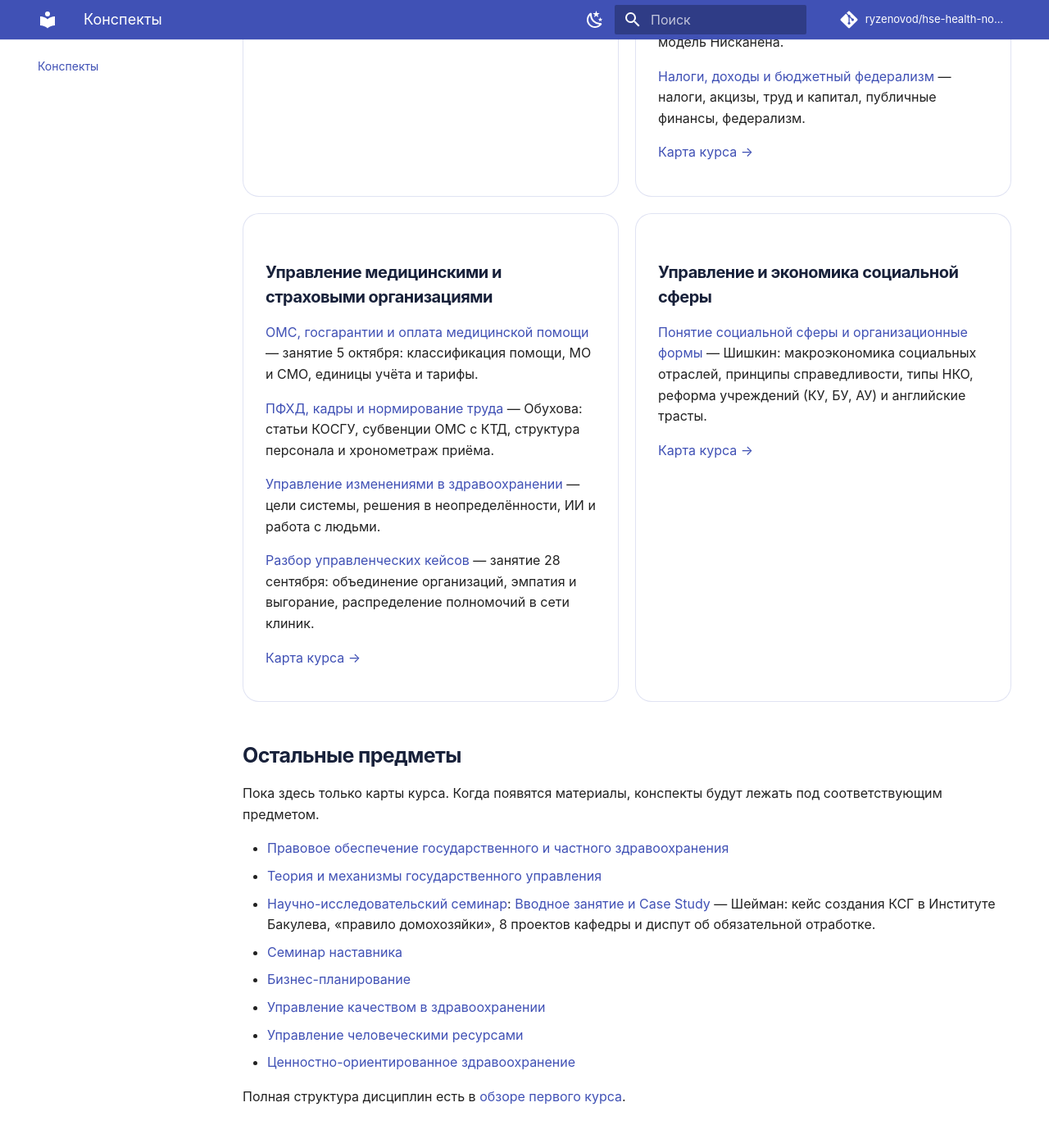
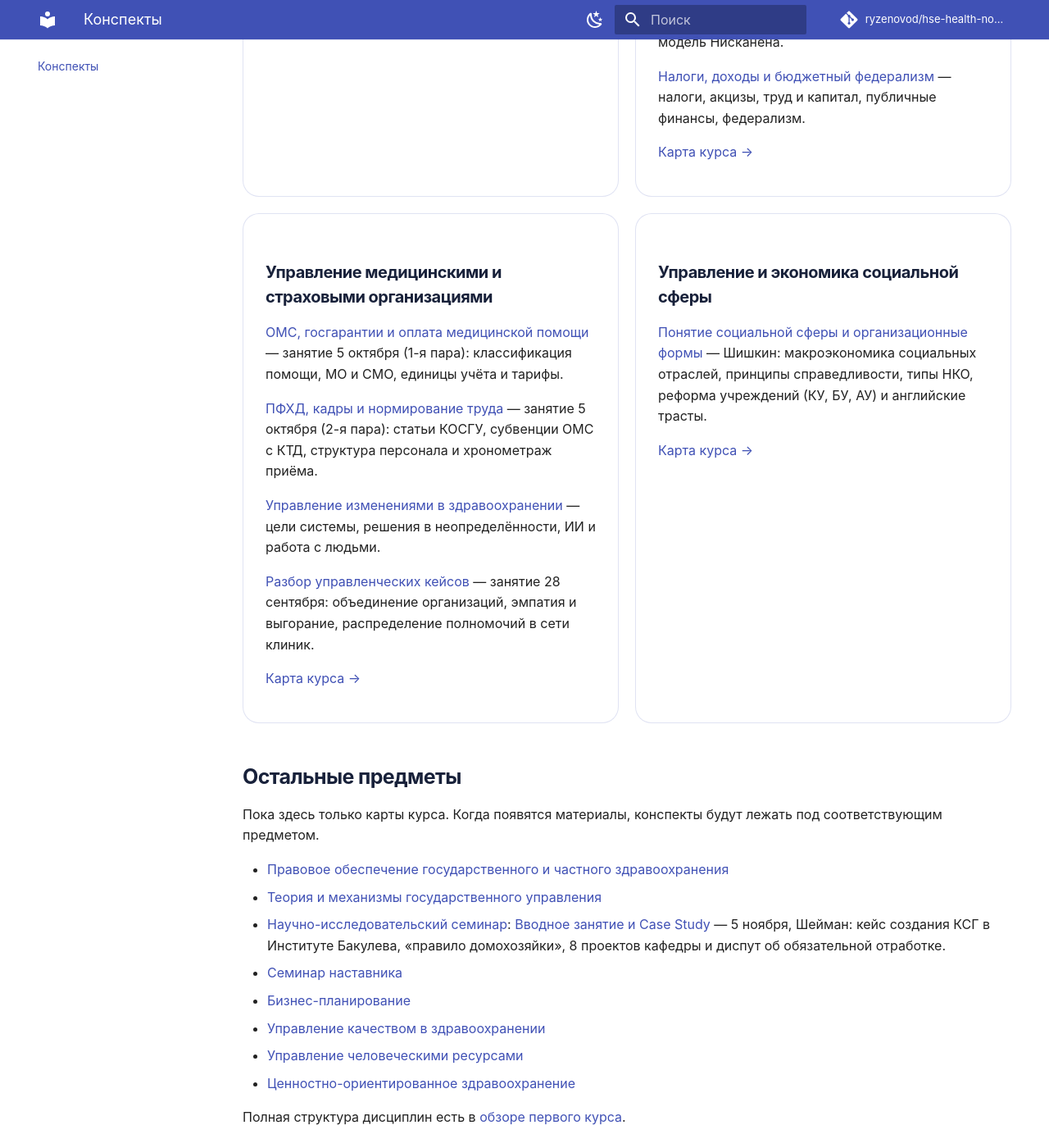
Before and after one commit to ryzenovod/hse-health-notes, an MkDocs documentation site: the page built from docs/year-1/notes.md, in a window 1280 px wide and 1400 px high, scrolled down 1241 px. Shown: the whole window at 82% size. Built offline with MkDocs 1.6.1 and Material for MkDocs 9.7.7, drawn with Linux system fonts in a browser that asks for light colours; before the commit the page ends 2615 px from its top, so only the background shows below that.

Commit message:
Clarify exact lecture dates and pairs: Obukhova (Oct 5) and Sheiman (Nov 5)

```diff
--- a/docs/year-1/notes.md
+++ b/docs/year-1/notes.md
@@ -65,9 +65,9 @@ hide:
 
 ### Управление медицинскими и страховыми организациями
 
-[ОМС, госгарантии и оплата медицинской помощи](medical-organizations-oms-and-tariffs.md) — занятие 5 октября: классификация помощи, МО и СМО, единицы учёта и тарифы.
+[ОМС, госгарантии и оплата медицинской помощи](medical-organizations-oms-and-tariffs.md) — занятие 5 октября (1-я пара): классификация помощи, МО и СМО, единицы учёта и тарифы.
 
-[ПФХД, кадры и нормирование труда](medical-organizations-pfhd-and-staffing.md) — Обухова: статьи КОСГУ, субвенции ОМС с КТД, структура персонала и хронометраж приёма.
+[ПФХД, кадры и нормирование труда](medical-organizations-pfhd-and-staffing.md) — занятие 5 октября (2-я пара): статьи КОСГУ, субвенции ОМС с КТД, структура персонала и хронометраж приёма.
 
 [Управление изменениями в здравоохранении](healthcare-management-and-change.md) — цели системы, решения в неопределённости, ИИ и работа с людьми.
 
@@ -95,7 +95,7 @@ hide:
 
 - [Правовое обеспечение государственного и частного здравоохранения](legal-healthcare.md)
 - [Теория и механизмы государственного управления](public-administration.md)
-- [Научно-исследовательский семинар](research-seminar.md): [Вводное занятие и Case Study](research-seminar-sheiman-intro-and-case-study.md) — Шейман: кейс создания КСГ в Институте Бакулева, «правило домохозяйки», 8 проектов кафедры и диспут об обязательной отработке.
+- [Научно-исследовательский семинар](research-seminar.md): [Вводное занятие и Case Study](research-seminar-sheiman-intro-and-case-study.md) — 5 ноября, Шейман: кейс создания КСГ в Институте Бакулева, «правило домохозяйки», 8 проектов кафедры и диспут об обязательной отработке.
 - [Семинар наставника](mentor-seminar.md)
 - [Бизнес-планирование](business-planning.md)
 - [Управление качеством в здравоохранении](quality-management.md)
```
Also changed, not shown: docs/year-1/medical-organizations-oms-and-tariffs.md (+2 -1 lines), docs/year-1/medical-organizations-pfhd-and-staffing.md (+3 -2 lines), docs/year-1/medical-organizations.md (+2 -2 lines), docs/year-1/research-seminar-sheiman-intro-and-case-study.md (+2 -1 lines), docs/year-1/research-seminar.md (+2 -2 lines).
